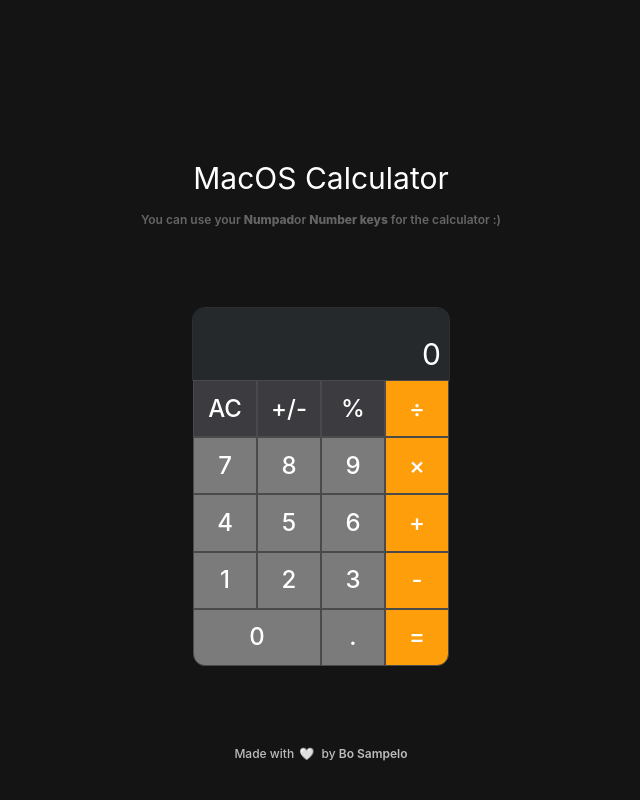
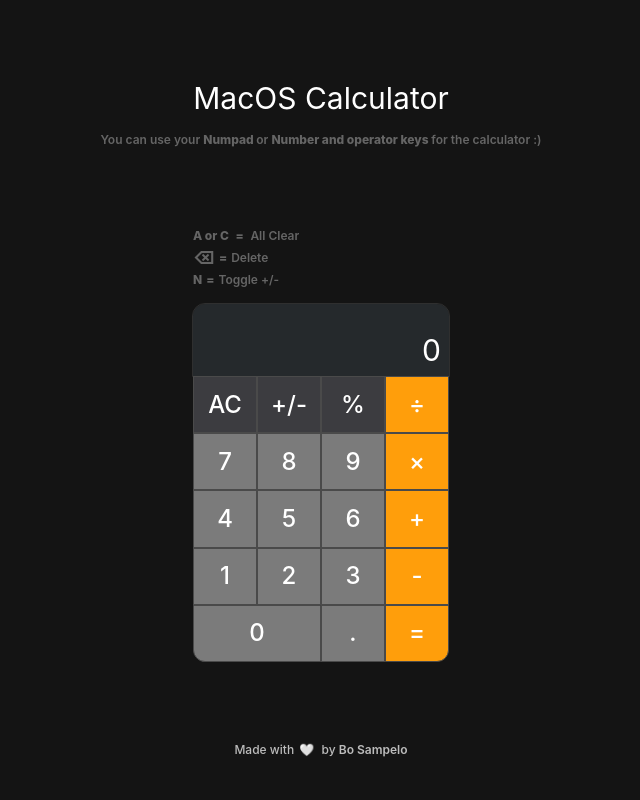
Before and after one commit to sempitrnal/mcc, a React (Create React App) app: page / in a window 1280 px wide. Shown: the whole page, without its empty margins (319-959 px from the left). Built offline with nearby package versions, Linux system fonts and the light colour scheme.

Commit message:
percentage fix and legends for instructions

```diff
--- a/public/index.html
+++ b/public/index.html
@@ -3,7 +3,10 @@
 	<head>
 		<meta charset="utf-8" />
 		<link rel="icon" href="%PUBLIC_URL%/favicon.ico" />
-    <meta name="viewport" content="width=device-width, initial-scale=1" />
+		<meta
+			name="viewport"
+			content="width=device-width, initial-scale=1"
+		/>
 		<meta name="theme-color" content="#000000" />
 		<meta
 			name="description"
@@ -24,10 +27,12 @@
       work correctly both with client-side routing and a non-root public URL.
       Learn how to configure a non-root public URL by running `npm run build`.
     -->
-    <title>React App</title>
+		<title>MacOS Calc Clone | Bo</title>
 	</head>
 	<body>
-    <noscript>You need to enable JavaScript to run this app.</noscript>
+		<noscript
+			>You need to enable JavaScript to run this app.</noscript
+		>
 		<div id="root"></div>
 		<!--
       This HTML file is a template.
--- a/src/App.js
+++ b/src/App.js
@@ -6,9 +6,30 @@
 			<div className="wrapper">
 				<p className="text-2">MacOS Calculator</p>
 				<small className="text-3">
-					You can use your <span className="font-[800]">Numpad</span>
-					or <span className="font-[800]">Number keys</span> for the
-					calculator :)
+					You can use your <span className="font-[800]">Numpad </span>
+					or{" "}
+					<span className="font-[800]">
+						Number and operator keys{" "}
+					</span>{" "}
+					for the calculator :)
+				</small>
+				<small className="text-4 flex flex-col">
+					<div className="">
+						<span className="font-extrabold">
+							A or C <span className="mx-1">=</span>{" "}
+						</span>
+						All Clear
+					</div>
+					<div className="flex items-center">
+						<span className="font-bold text-lg">⌫ </span>{" "}
+						<span className="font-extrabold mx-1"> = </span>
+						Delete
+					</div>
+					<div className="flex items-center">
+						<span className="font-extrabold ">N </span>{" "}
+						<span className="font-extrabold mx-1"> = </span>
+						Toggle +/-
+					</div>
 				</small>
 				<Calculator />
 				<p className="text">
--- a/src/components/Calculator.jsx
+++ b/src/components/Calculator.jsx
@@ -12,9 +12,9 @@
 };
 
 function reducer(state, { type, payload }) {
+	let curr = state.currentOperand;
 	switch (type) {
 		case ACTIONS.ADD_DIGIT:
-			console.log(typeof state.currentOperand);
 			if (payload.digit === "0" && state.currentOperand === "0")
 				return state;
 
@@ -82,20 +82,25 @@
 				currentOperand: "0",
 			};
 		case ACTIONS.PERCENT:
-			console.log(state.currentOperand);
-			if (state.previousOperand == null) {
+			if (curr.includes(",")) {
+				curr = comma(curr);
+			}
+			if (state.previousOperand == null || state.operation == null) {
 				return {
-					currentOperand: (state.currentOperand / 100).toString(),
+					currentOperand: (curr / 100).toLocaleString(),
 				};
 			}
 			return {
-				currentOperand: evaluate(state) / 100,
+				currentOperand: (evaluate(state) / 100).toLocaleString(),
 			};
 		case ACTIONS.EVALUATE:
-			console.log(typeof state.currentOperand);
+			if (curr.includes(",")) {
+				curr = comma(curr);
+			}
+
 			if (state.previousOperand == null || state.operation == null) {
 				return {
-					currentOperand: formatOperand(state.currentOperand),
+					currentOperand: parseFloat(curr).toLocaleString(),
 				};
 			}
 			return {
@@ -137,8 +142,16 @@
 	return computation.toString();
 }
 const INTEGER_FORMATTER = new Intl.NumberFormat("en-us", {
-	maximumFractionDigits: 0,
+	maximumFractionDigits: 3,
 });
+
+function comma(x) {
+	return x
+		.toString()
+		.split(",")
+		.filter((e) => e !== ",")
+		.join("");
+}
 
 function formatOperand(operand) {
 	if (operand == null) return;
@@ -149,7 +162,7 @@
 			.filter((e) => e !== ",")
 			.join("");
 	}
-	console.log(integer);
+
 	if (decimal == null) return INTEGER_FORMATTER.format(integer);
 	return `${INTEGER_FORMATTER.format(integer)}.${decimal}`;
 }
@@ -175,6 +188,9 @@
 	const divide = useRef();
 	const percent = useRef();
 	const del = useRef();
+	const clear = useRef();
+	const negate = useRef();
+
 	useEffect(() => {
 		window.addEventListener("keydown", (e) => {
 			if (e.key === "0") {
@@ -207,7 +223,7 @@
 			if (e.key === "9") {
 				digit9.current.click();
 			}
-			if (e.key === "Period") {
+			if (e.key === ".") {
 				period.current.click();
 			}
 			if (e.key === "Enter" || e.key === "=") {
@@ -227,6 +243,7 @@
 				times.current.blur();
 				divide.current.blur();
 				percent.current.blur();
+				clear.current.blur();
 			}
 			if (e.key === "+") {
 				plus.current.click();
@@ -242,6 +259,17 @@
 			}
 			if (e.key === "%") {
 				percent.current.click();
+			}
+			if (e.key === "n" || e.key === "N") {
+				negate.current.click();
+			}
+			if (
+				e.key === "a" ||
+				e.key === "c" ||
+				e.key === "A" ||
+				e.key === "C"
+			) {
+				clear.current.click();
 			}
 			if (e.key === "Backspace") {
 				del.current.click();
@@ -267,8 +295,16 @@
 						{formatOperand(currentOperand)}
 					</div>
 				</div>
-				<OperationButton operation="AC" dispatch={dispatch} />
-				<OperationButton operation="+/-" dispatch={dispatch} />
+				<OperationButton
+					fak={clear}
+					operation="AC"
+					dispatch={dispatch}
+				/>
+				<OperationButton
+					fak={negate}
+					operation="+/-"
+					dispatch={dispatch}
+				/>
 				<OperationButton
 					fak={percent}
 					operation="%"
--- a/src/index.css
+++ b/src/index.css
@@ -30,10 +30,10 @@
 		@apply active:bg-[#8f8f8f]  transition-colors cursor-default;
 	}
 	.App {
-		@apply bg-[#141414];
+		@apply bg-[#141414] overflow-x-hidden;
 	}
 	.wrapper {
-		@apply flex items-center h-screen flex-col;
+		@apply flex items-center min-h-screen flex-col;
 	}
 	.calculator-grid {
 		@apply grid grid-cols-[repeat(4,4rem)];
@@ -52,9 +52,12 @@
 		@apply text-[#bcbcbc] mt-[5rem] text-xs font-[500];
 	}
 	.text-2 {
-		@apply text-[#ffffff] top-[10rem] text-3xl mb-[1rem] mt-[10rem];
+		@apply text-[#ffffff] text-3xl mb-[1rem] mt-[5rem];
 	}
 	.text-3 {
-		@apply text-[#656565] top-[13rem] text-xs font-semibold mb-[5rem] text-center w-[70%];
+		@apply text-[#656565]  text-xs font-semibold mb-[5rem] text-center w-[70%];
+	}
+	.text-4 {
+		@apply text-[#656565]  text-xs font-semibold mb-[1rem] w-[16rem];
 	}
 }
```
Lines whose indentation alone changed are shown as unchanged.
